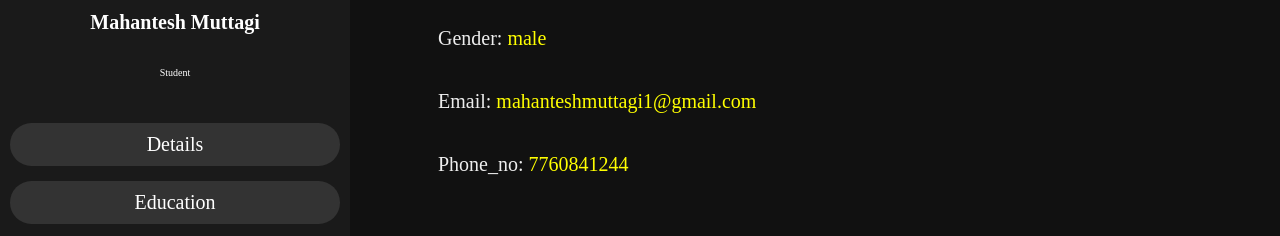
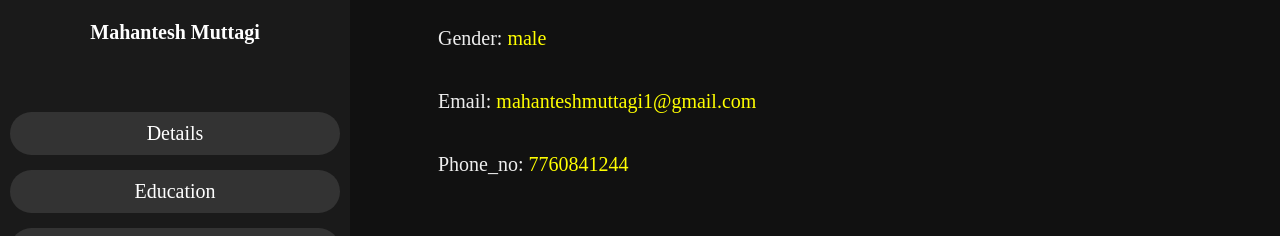
Before and after one commit to MahanteshMuttagi/portfolio, a plain HTML site: page index.html in a window 1280 px wide. Shown: the part 295-531 px from the top of the page. Drawn offline with Linux system fonts and the light colour scheme.

Commit message:
Update index.html
changed student

```diff
--- a/index.html
+++ b/index.html
@@ -13,7 +13,7 @@
        <div class="user">
        <img src="my photo (3).jfif">
        <h5 class="nm">Mahantesh Muttagi</h5>
-       <p class="jb">Student</p>
+
        </div>
        <nav class="nv">
           <ul>
```
